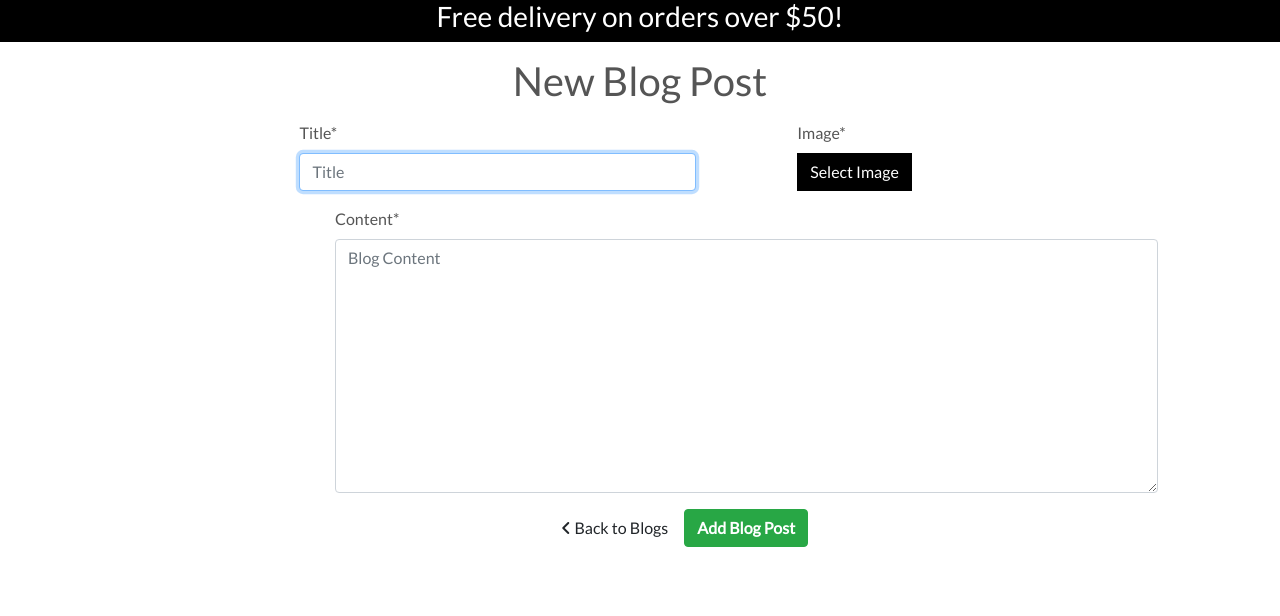
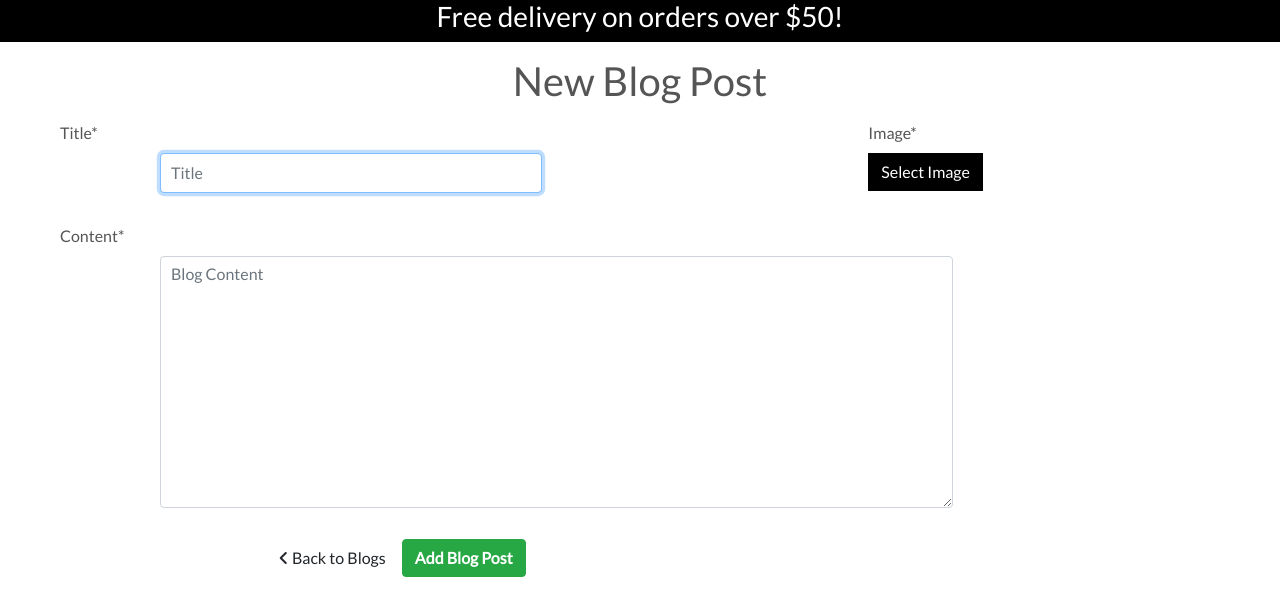
Before and after one commit to Code-Institute-Submissions/Siobhanmcc-django_JanResub, a Django app: page /blog/add_post/ in a window 1280 px wide. Shown: the part 96-712 px from the top of the page. Run offline with Django 3.2, Linux system fonts and the light colour scheme; a user stored in the database is signed in; some libraries are stand-ins or nearby versions.

Commit message:
Add space between input elements in add post form

```diff
--- a/blog/templates/blog/add_post.html
+++ b/blog/templates/blog/add_post.html
@@ -24,13 +24,13 @@
         <form method="POST" action="{% url 'add_blog_post' %}" enctype="multipart/form-data">
             {% csrf_token %}
             <div class="row blog-form">
-                <div class="col-12 col-sm-10 offset-sm-1 col-md-5 offset-md-1 col-lg-4 offset-lg-2">
+                <div class="col-12 col-sm-10 col-md-5 col-lg-4">
                     {{ form.title | as_crispy_field }}
                 </div>
-                <div class="col-12 col-sm-10 offset-sm-1 col-md-5 offset-md-0 col-lg-4">
+                <div class="col-12 col-sm-10 col-md-5 col-lg-4 edit-image">
                     {{ form.image | as_crispy_field }}
                 </div>
-                <div class="col-12 col-sm-10 offset-sm-1 col-md-10 offset-md-1 col-lg-8 offset-lg-2">
+                <div class="col-12 col-sm-10 col-md-10 col-lg-8 ">
                     {{ form.content | as_crispy_field }}
                 </div>
                 <div class="col-12 col-sm-10 offset-sm-1 col-md-5 offset-md-1 col-lg-4 offset-lg-2 mb-3">
--- a/static/css/base.css
+++ b/static/css/base.css
@@ -1,6 +1,6 @@
-.row {
+/*.row {
     justify-content: space-evenly;
-}
+}*/
 .card-title {
     margin-bottom: .75rem;
     white-space: nowrap;
@@ -430,6 +430,24 @@ height:200px;
 .blog-post-content {
     margin-top: 0;
     margin-bottom: 1rem;
+    /*justify-content: space-between*/
+}
+
+.blog-form-input {
+    height: 40px;
+    padding: 5px 10px;
+    margin-left:100px;
+}
+
+.blog-form {
+    gap:15px;
+    margin-left:30px;
+    justify-content: space-between;
+}
+
+
+.edit-image {
+    padding-left:0px;
 }
 
 /*Contact*/
```
Also changed, not shown: db.sqlite3, profiles/migrations/0001_initial.py.
